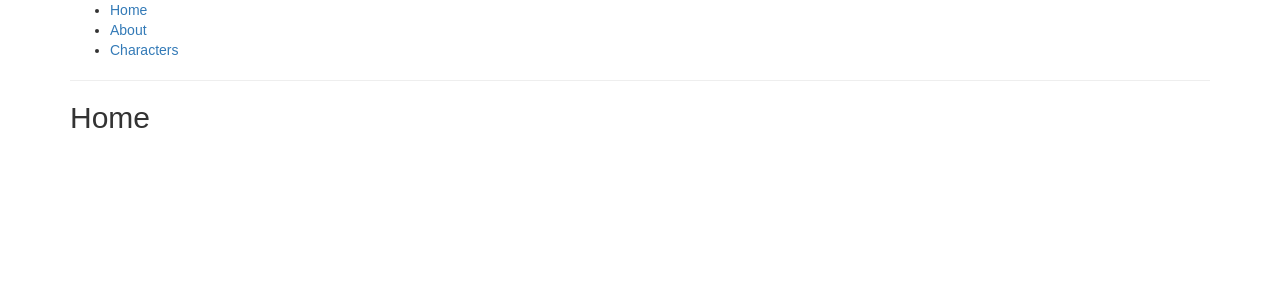
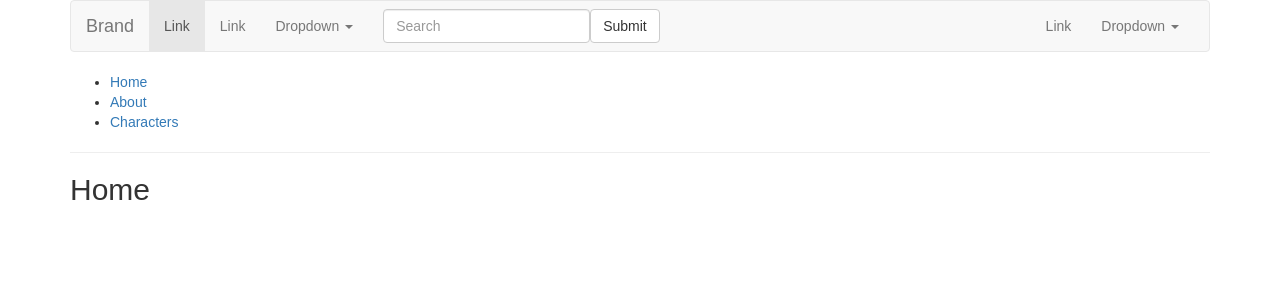
Before and after one commit to Nerdenator/IASIP_Frontend, a React (Create React App) app: page / in a window 1280 px wide. Shown: the top 300 px of the page. Built offline with nearby package versions, Linux system fonts and the light colour scheme; no server answers.

Commit message:
added jquery (booooo) and put navbar example in. needs to be react-ified

```diff
--- a/public/index.html
+++ b/public/index.html
@@ -18,9 +18,11 @@
   <!-- Latest compiled and minified CSS -->
   <link rel="stylesheet" href="https://maxcdn.bootstrapcdn.com/bootstrap/3.3.7/css/bootstrap.min.css" integrity="sha384-BVYiiSIFeK1dGmJRAkycuHAHRg32OmUcww7on3RYdg4Va+PmSTsz/K68vbdEjh4u"
     crossorigin="anonymous">
+  <script src="https://ajax.googleapis.com/ajax/libs/jquery/1.12.4/jquery.min.js"></script>
+
   <!-- Latest compiled and minified JavaScript -->
-  <!--script src="https://maxcdn.bootstrapcdn.com/bootstrap/3.3.7/js/bootstrap.min.js" integrity="sha384-Tc5IQib027qvyjSMfHjOMaLkfuWVxZxUPnCJA7l2mCWNIpG9mGCD8wGNIcPD7Txa"
-    crossorigin="anonymous"></script-->
+  <script src="https://maxcdn.bootstrapcdn.com/bootstrap/3.3.7/js/bootstrap.min.js" integrity="sha384-Tc5IQib027qvyjSMfHjOMaLkfuWVxZxUPnCJA7l2mCWNIpG9mGCD8wGNIcPD7Txa"
+    crossorigin="anonymous"></script>
 </head>
 
 <body>
@@ -35,6 +37,7 @@
       To begin the development, run `npm start`.
       To create a production bundle, use `npm run build`.
     -->
+  <!-- jQuery (necessary for Bootstrap's JavaScript plugins) -->
 </body>
 
 </html>
--- a/src/App.js
+++ b/src/App.js
@@ -8,12 +8,13 @@ import './App.css';
 import {Home} from './components/Home.jsx';
 import {About} from './components/About.jsx';
 import {Characters} from './components/Characters.jsx';
-
+import {MainMenu} from './components/MainMenu';
 class App extends Component {
   render() {
     return (
       <Router>
         <div className="container">
+          <MainMenu/>
           <ul>
             <li><Link to="/">Home</Link></li>
             <li><Link to="/about">About</Link></li>
--- /dev/null
+++ b/src/components/MainMenu.jsx
@@ -0,0 +1,86 @@
+/**
+ * Created by aaronmcruer on 4/21/17.
+ */
+import React from 'react';
+import axios from 'axios';
+
+export class MainMenu extends React.Component {
+    constructor(props) {
+        super(props);
+
+        this.state = {
+            navbarButtons: []
+        }
+    }
+
+    componentDidMount() {
+        axios.get(`http://iasip-backend.herokuapp.com/characters/`)
+            .then(res => {
+                const iasipCharacters = (res.data);
+                console.log(iasipCharacters);
+                this.setState({iasipCharacters});
+            });
+    }
+
+    render() {
+        return (
+            <nav className="navbar navbar-default">
+                <div className="container-fluid">
+                    {/* brand and toggle get grouped together for better mobile display */}
+                    <div className="navbar-header">
+                        <button type="button" className="navbar-toggle collapsed" data-toggle="collapse"
+                                data-target="#bs-example-navbar-collapse-1" aria-expanded="false">
+                            <span className="sr-only">Toggle navigation</span>
+                            <span className="icon-bar"></span>
+                            <span className="icon-bar"></span>
+                            <span className="icon-bar"></span>
+                        </button>
+                        <a className="navbar-brand" href="#">Brand</a>
+                    </div>
+                    <div className="collapse navbar-collapse" id="bs-example-navbar-collapse-1">
+                        <ul className="nav navbar-nav">
+                            <li className="active">
+                                <a href="#">Link <span className="sr-only">(current)</span></a></li>
+                            <li><a href="#">Link</a></li>
+                            <li className="dropdown">
+                                <a href="#" className="dropdown-toggle" data-toggle="dropdown" role="button"
+                                   aria-haspopup="true" aria-expanded="false">Dropdown <span className="caret">
+                                </span></a>
+                                <ul className="dropdown-menu">
+                                    <li><a href="#">Action</a></li>
+                                    <li><a href="#">Another action</a></li>
+                                    <li><a href="#">Something else here</a></li>
+                                    <li role="separator" className="divider"></li>
+                                    <li><a href="#">Separated link</a></li>
+                                    <li role="separator" className="divider"></li>
+                                    <li><a href="#">One more separated link</a></li>
+                                </ul>
+                            </li>
+                        </ul>
+                        <form className="navbar-form navbar-left">
+                            <div className="form-group">
+                                <input type="text" className="form-control" placeholder="Search"></input>
+                            </div>
+                            <button type="submit" className="btn btn-default">Submit</button>
+                        </form>
+                        <ul className="nav navbar-nav navbar-right">
+                            <li><a href="#">Link</a></li>
+                            <li className="dropdown">
+                                <a href="#" className="dropdown-toggle" data-toggle="dropdown"
+                                   role="button" aria-haspopup="true" aria-expanded="false">Dropdown <span
+                                    className="caret"></span></a>
+                                <ul className="dropdown-menu">
+                                    <li><a href="#">Action</a></li>
+                                    <li><a href="#">Another action</a></li>
+                                    <li><a href="#">Something else here</a></li>
+                                    <li role="separator" className="divider"></li>
+                                    <li><a href="#">Separated link</a></li>
+                                </ul>
+                            </li>
+                        </ul>
+                    </div>
+                </div>
+            </nav>
+        );
+    }
+}
```
